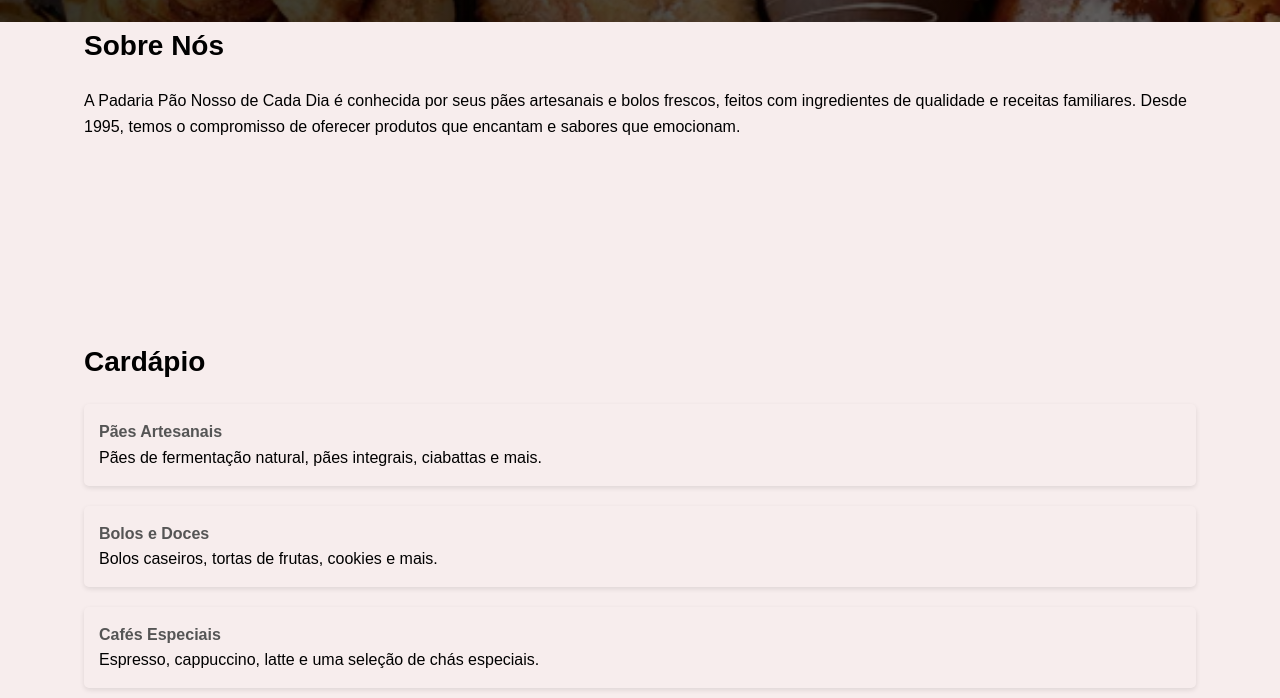
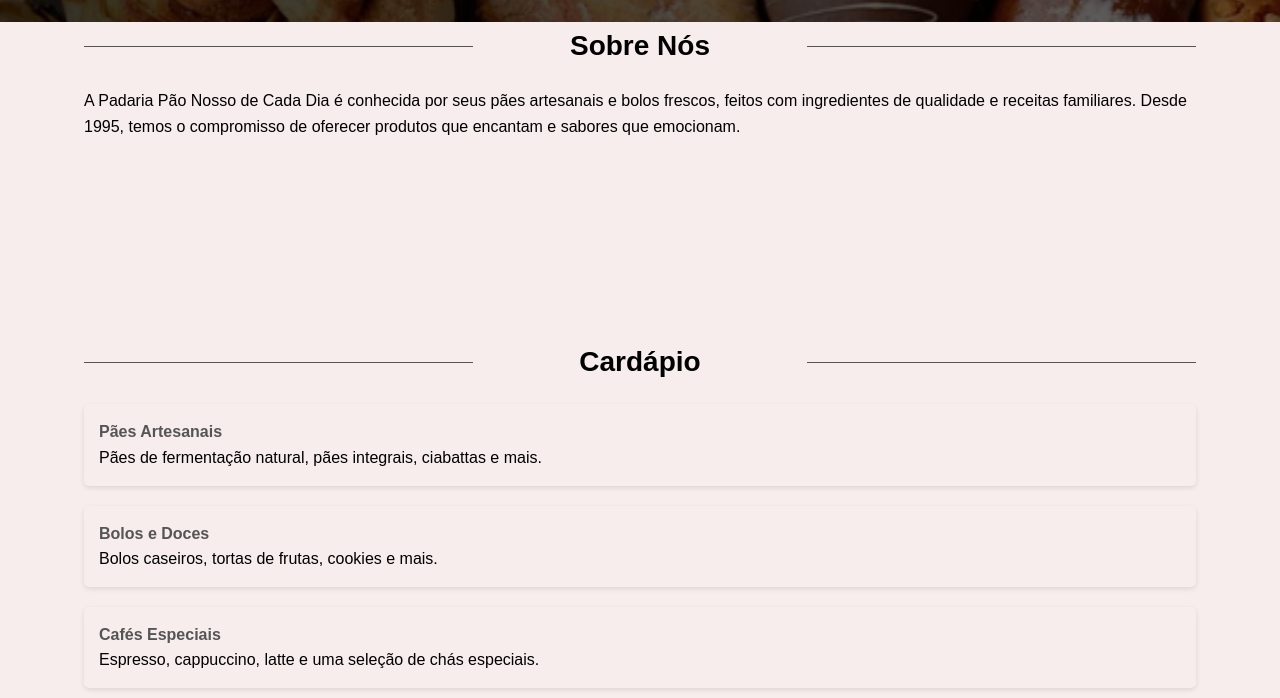
Before and after one commit to johanssonlucena/Roteiro1, a plain HTML site: page index.html in a window 1280 px wide. Shown: the part 102-800 px from the top of the page. Drawn offline with Linux system fonts and the light colour scheme.

Commit message:
desafio2

```diff
--- a/styles.css
+++ b/styles.css
@@ -122,3 +122,23 @@ footer {
     background-size: cover;
     background-position: center;
 }
+
+h2 {
+    text-align: center;
+    position: relative;
+  }
+  h2:before,
+  h2:after {
+    content: "";
+    width: 35%;
+    height: 1px;
+    background: #555;
+    position: absolute;
+    top: 50%;
+  }
+  h2:before {
+    left: 0;
+  }
+  h2:after {
+    right: 0;
+  }
```
